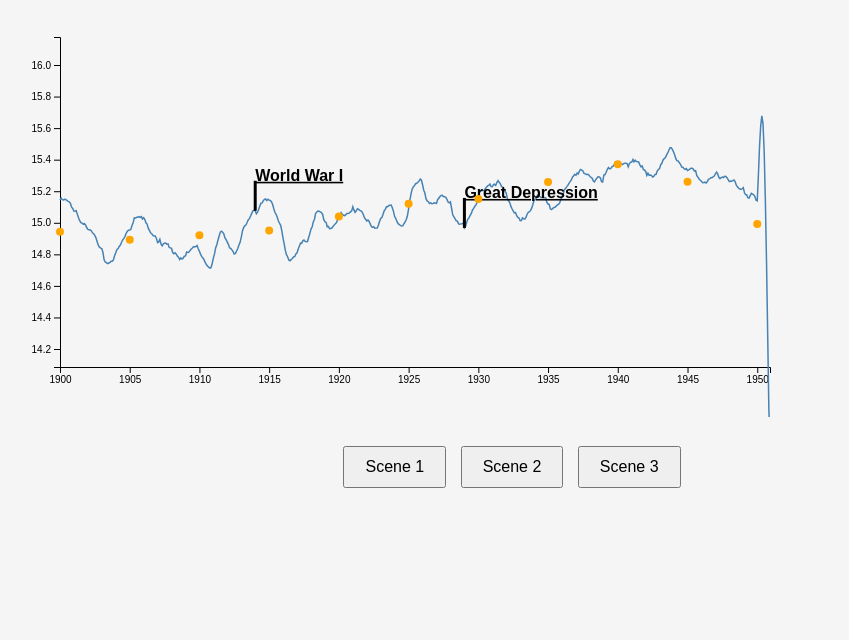
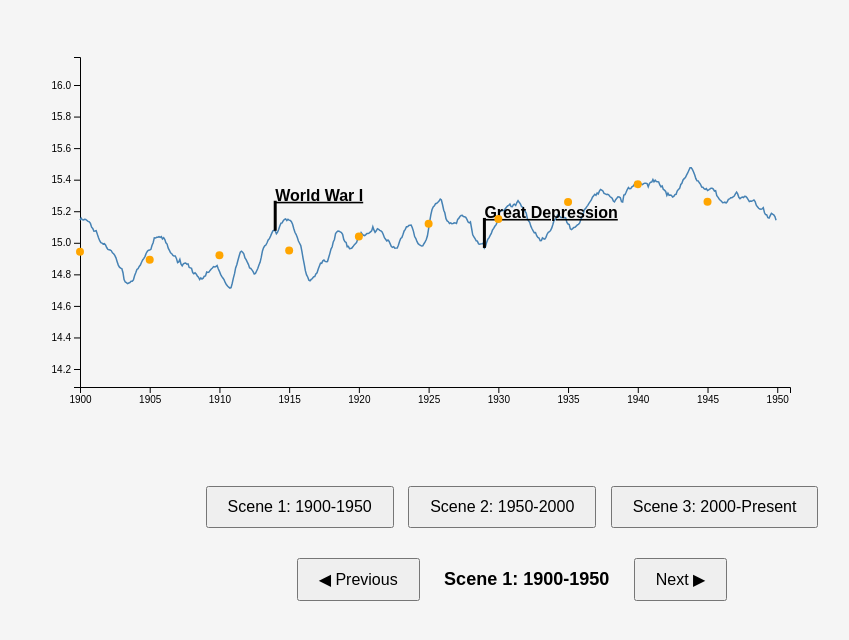
Before and after one commit to maligir/global-temperature-visualization, a plain HTML site: page index.html in a window 1280 px wide. Shown: the part 60-700 px from the top of the page, without its empty margins (128-977 px from the left). Drawn offline with nearby package versions, Linux system fonts and the light colour scheme.

Commit message:
everything except for parameters or dynamicness so i gotta fix that later

```diff
--- a/index.html
+++ b/index.html
@@ -22,10 +22,21 @@
             </div>
         </div>
         <div id="controls">
-            <button onclick="showScene(1)">Scene 1</button>
-            <button onclick="showScene(2)">Scene 2</button>
-            <button onclick="showScene(3)">Scene 3</button>
+            <button onclick="showScene(1)">Scene 1: 1900-1950</button>
+            <button onclick="showScene(2)">Scene 2: 1950-2000</button>
+            <button onclick="showScene(3)">Scene 3: 2000-Present</button>
         </div>
+        <div id="controls">
+            <button onclick="previousScene()">&#9664; Previous</button>
+            <span id="subtitle">Scene 1: 1900-1950</span>
+            <button onclick="nextScene()">Next &#9654;</button>
+        </div>
+        <div id="scenes">
+            <div id="scene1" class="scene"></div>
+            <div id="scene2" class="scene"></div>
+            <div id="scene3" class="scene"></div>
+        </div>
+
 
     </div>
     <script src="script.js"></script>
--- a/script.js
+++ b/script.js
@@ -94,7 +94,7 @@ function createScene1(data) {
         .y(d => y(d.smoothedTemperature));
 
     svg.append("path")
-        .datum(data)
+    .datum(data.filter(d => d.dt.getFullYear() >= 1900 && d.dt.getFullYear() <= 1949))
         .attr("fill", "none")
         .attr("stroke", "steelblue")
         .attr("stroke-width", 1.5)
@@ -151,7 +151,7 @@ function createScene1(data) {
         .style("opacity", 0);
 
     // Tooltip interaction for 5-year averages
-    const years = d3.range(1900, 1955, 5);
+    const years = d3.range(1900, 1950, 5);
     years.forEach(year => {
         const yearData = data.filter(d => d.dt.getFullYear() >= year && d.dt.getFullYear() < year + 5);
         if (yearData.length > 0) {
@@ -215,7 +215,7 @@ function createScene2(data) {
         .y(d => y(d.smoothedTemperature));
 
     svg.append("path")
-        .datum(data)
+    .datum(data.filter(d => d.dt.getFullYear() >= 1950 && d.dt.getFullYear() <= 1999))
         .attr("fill", "none")
         .attr("stroke", "steelblue")
         .attr("stroke-width", 1.5)
@@ -272,7 +272,7 @@ function createScene2(data) {
         .style("opacity", 0);
 
     // Tooltip interaction for 5-year averages
-    const years = d3.range(1950, 2005, 5);
+    const years = d3.range(1951, 2000, 5);
     years.forEach(year => {
         const yearData = data.filter(d => d.dt.getFullYear() >= year && d.dt.getFullYear() < year + 5);
         if (yearData.length > 0) {
@@ -315,11 +315,11 @@ function createScene3(data) {
 
     // X axis: time scale
     const x = d3.scaleTime()
-        .domain(d3.extent(data, d => d.dt))
+        .domain([new Date(2001, 0, 1), new Date(2014, 11, 31)])
         .range([0, width]);
     svg.append("g")
         .attr("transform", `translate(0,${height})`)
-        .call(d3.axisBottom(x));
+        .call(d3.axisBottom(x).ticks(d3.timeYear.every(5)));
 
     // Y axis: temperature anomaly scale
     const y = d3.scaleLinear()
@@ -336,7 +336,7 @@ function createScene3(data) {
         .y(d => y(d.smoothedTemperature));
 
     svg.append("path")
-        .datum(data)
+        .datum(data.filter(d => d.dt.getFullYear() >= 2000 && d.dt.getFullYear() <= 2014))
         .attr("fill", "none")
         .attr("stroke", "steelblue")
         .attr("stroke-width", 1.5)
@@ -347,7 +347,6 @@ function createScene3(data) {
     // Annotations for Scene 3
     const annotations = [
         { date: new Date("2015-01-01"), text: "Paris Agreement", description: "Global agreement to combat climate change and accelerate actions towards a sustainable low carbon future.", yOffset: -30 },
-        { date: new Date("2020-01-01"), text: "COVID-19 Pandemic", description: "Temporary reduction in CO2 emissions due to global lockdowns and reduced industrial activity.", yOffset: -30 }
     ];
 
     // Tooltip setup for annotations
@@ -359,6 +358,7 @@ function createScene3(data) {
     annotations.forEach(annotation => {
         const xPos = x(annotation.date);
         const yPos = y(data.find(d => d.dt.getFullYear() === annotation.date.getFullYear()).smoothedTemperature);
+
         svg.append("text")
             .attr("x", xPos)
             .attr("y", yPos + annotation.yOffset)
@@ -375,7 +375,7 @@ function createScene3(data) {
             .on("mouseout", function() {
                 annotationTooltip.transition().duration(500).style("opacity", 0);
             });
-
+            console.log("Smoothed line path drawn for Scene 4");
         // Draw a line for better visibility
         svg.append("line")
             .attr("x1", xPos)
@@ -394,7 +394,7 @@ function createScene3(data) {
         .style("opacity", 0);
 
     // Tooltip interaction for 5-year averages
-    const years = d3.range(2000, new Date().getFullYear() + 1, 5);
+    const years = d3.range(2001, new Date().getFullYear() + 1, 5);
     years.forEach(year => {
         const yearData = data.filter(d => d.dt.getFullYear() >= year && d.dt.getFullYear() < year + 5);
         if (yearData.length > 0) {
@@ -420,11 +420,42 @@ function createScene3(data) {
     console.log("Tooltip setup complete for Scene 3");
 }
 
-// Function to display a specific scene
+let currentScene = 1;
+
 function showScene(sceneNumber) {
     d3.selectAll('.scene').style('display', 'none');
     d3.select(`#scene${sceneNumber}`).style('display', 'block');
+    updateSubtitle(sceneNumber);
+    currentScene = sceneNumber;
 }
 
-// Initialize the first scene
+function previousScene() {
+    if (currentScene > 1) {
+        showScene(currentScene - 1);
+    }
+}
+
+function nextScene() {
+    if (currentScene < 3) {
+        showScene(currentScene + 1);
+    }
+}
+
+function updateSubtitle(sceneNumber) {
+    let subtitleText = "";
+    switch (sceneNumber) {
+        case 1:
+            subtitleText = "Scene 1: 1900-1950";
+            break;
+        case 2:
+            subtitleText = "Scene 2: 1950-2000";
+            break;
+        case 3:
+            subtitleText = "Scene 3: 2000-Present";
+            break;
+    }
+    d3.select("#subtitle").text(subtitleText);
+}
+
+// Initialize the first scene on page load
 showScene(1);
--- a/style.css
+++ b/style.css
@@ -60,3 +60,35 @@ body {
 .annotation:hover {
     fill: darkred; /* Change color on hover for interactivity cue */
 }
+
+.scene {
+    display: none;
+}
+
+#scenes {
+    width: 800px;
+    margin: 20px auto;
+}
+
+button {
+    margin: 5px;
+    padding: 10px;
+    font-size: 16px;
+    cursor: pointer;
+}
+
+#controls {
+    text-align: center;
+    margin-bottom: 20px;
+}
+
+#subtitle {
+    font-size: 18px;
+    font-weight: bold;
+    margin: 0 15px;
+}
+
+svg {
+    overflow: visible; /* Ensures elements are not clipped */
+    padding: 20px; /* Adds padding to avoid clipping */
+}
```
